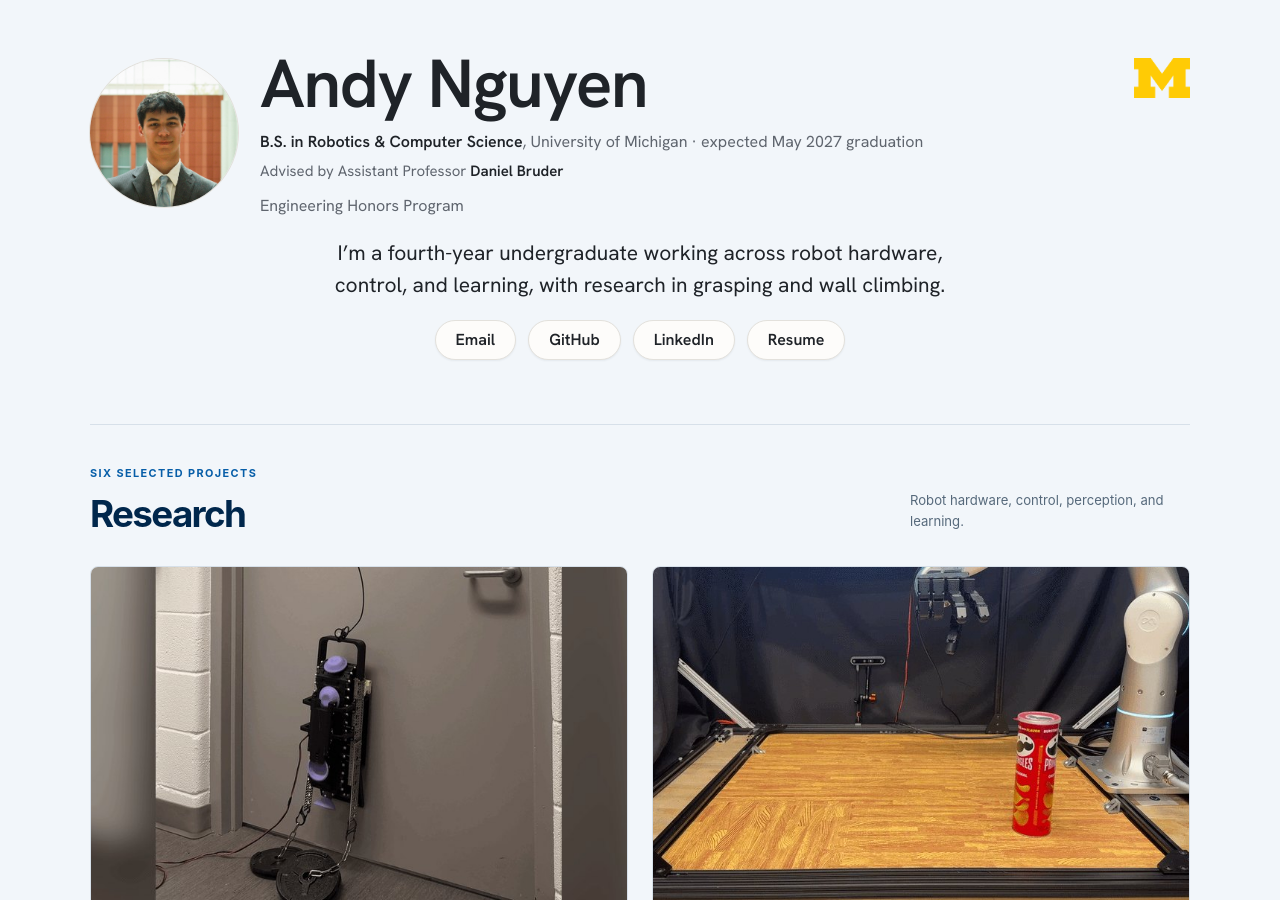
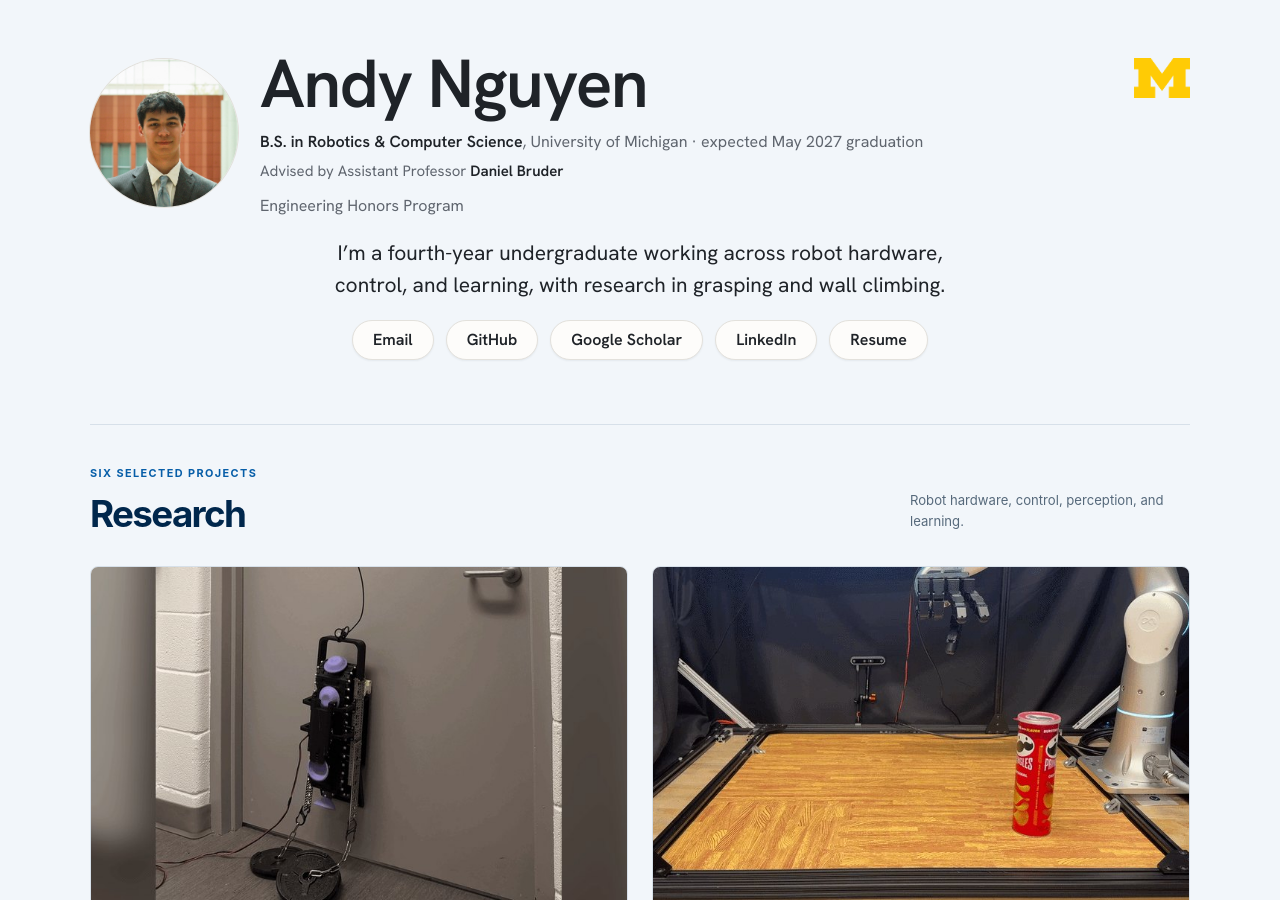
Before and after one commit to andrewjnguyen21/andrewjnguyen21.github.io, a Jekyll site: the page built from index.html, in a window 1280 px wide and 900 px high. Built offline with Jekyll 4.4.1, drawn with Linux system fonts in a browser that asks for light colours.

Commit message:
Add Google Scholar profile link

```diff
--- a/_config.yml
+++ b/_config.yml
@@ -65,6 +65,7 @@ owner:
     ad-slot:
   bing-verify:
   github: andrewjnguyen21
+  google_scholar: https://scholar.google.com/citations?user=gD8kyWgAAAAJ&hl=en
   gitlab: #username
   stackoverflow: #123456/username   from a "http://stackoverflow.com/users/123456/username" link
   linkedin: andyjnguyen21
--- a/_includes/sections/author.html
+++ b/_includes/sections/author.html
@@ -21,6 +21,7 @@
   <nav class="hero-contact" aria-label="Contact and profiles">
     <a href="mailto:{{ site.owner.email }}">Email</a>
     <a href="https://github.com/{{ site.owner.github }}" rel="me">GitHub</a>
+    <a href="{{ site.owner.google_scholar }}" rel="me">Google Scholar</a>
     <a href="https://linkedin.com/in/{{ site.owner.linkedin }}" rel="me">LinkedIn</a>
     <a href="{{ '/assets/Andy Nguyen Resume.pdf' | relative_url }}">Resume</a>
   </nav>
--- a/_layouts/default.html
+++ b/_layouts/default.html
@@ -16,6 +16,6 @@
 <body>
   <a class="skip-link" href="#main-content">Skip to content</a>
   {{ content }}
-  <footer class="site-footer"><div><a href="{{ '/' | relative_url }}">Andy Nguyen</a><p>Robotics · Control · Learning</p></div><nav aria-label="Footer contact"><a href="mailto:{{ site.owner.email }}">Email</a><a href="https://github.com/{{ site.owner.github }}">GitHub</a><a href="https://linkedin.com/in/{{ site.owner.linkedin }}">LinkedIn</a><a href="{{ '/assets/Andy Nguyen Resume.pdf' | relative_url }}">Resume</a></nav><small>© {{ site.time | date: '%Y' }} Andy Nguyen</small></footer>
+  <footer class="site-footer"><div><a href="{{ '/' | relative_url }}">Andy Nguyen</a><p>Robotics · Control · Learning</p></div><nav aria-label="Footer contact"><a href="mailto:{{ site.owner.email }}">Email</a><a href="https://github.com/{{ site.owner.github }}">GitHub</a><a href="{{ site.owner.google_scholar }}">Google Scholar</a><a href="https://linkedin.com/in/{{ site.owner.linkedin }}">LinkedIn</a><a href="{{ '/assets/Andy Nguyen Resume.pdf' | relative_url }}">Resume</a></nav><small>© {{ site.time | date: '%Y' }} Andy Nguyen</small></footer>
 </body>
 </html>
```
